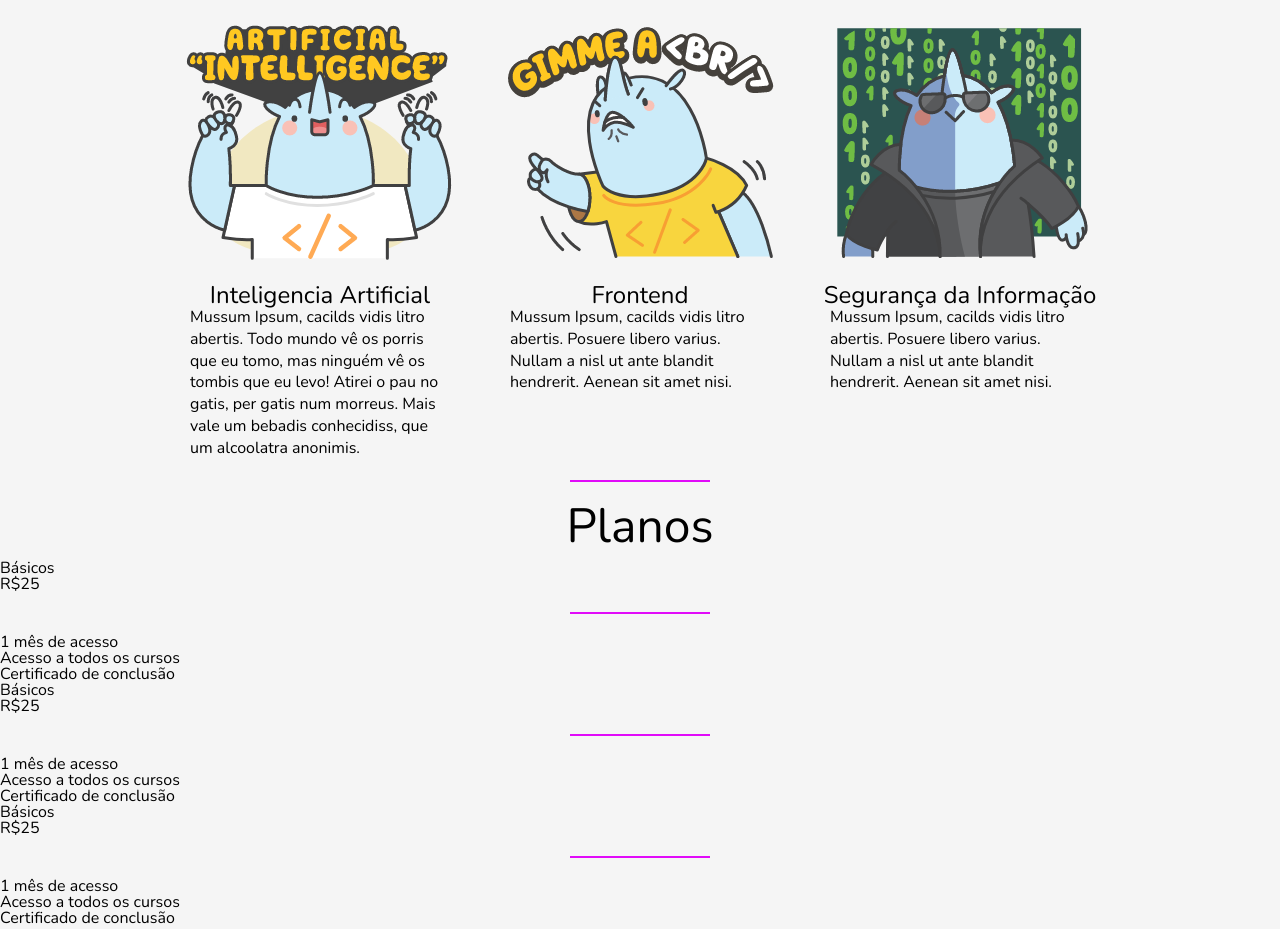
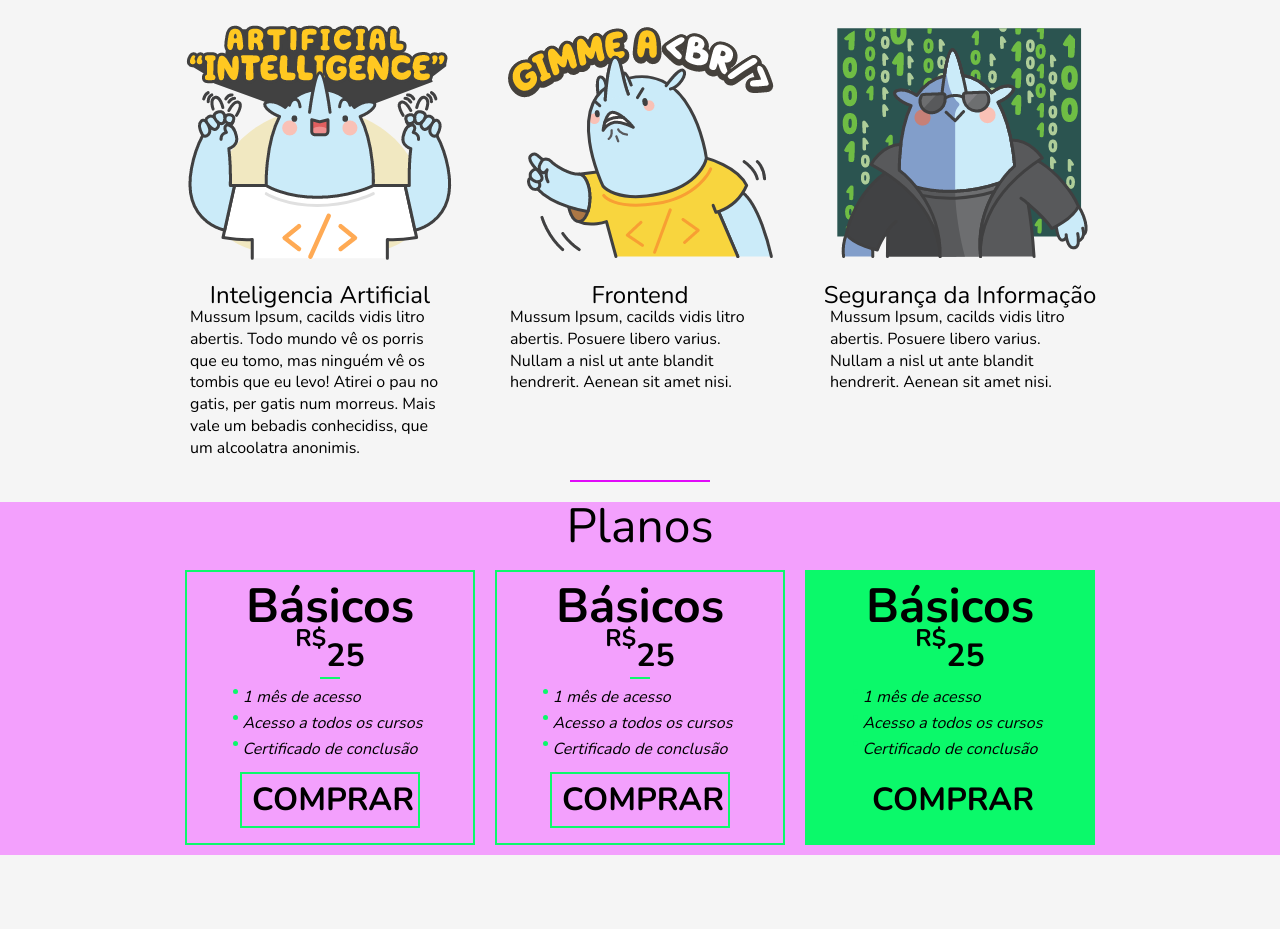
Before and after one commit to laisfernandasales/FrontBox, a plain HTML site: page index.html in a window 1280 px wide. Shown: the part 791-1720 px from the top of the page. After the commit the page ends 1646 px from the top, so only its background shows below. Drawn offline with nearby package versions, Linux system fonts and the light colour scheme.

Commit message:
continuacao

```diff
--- a/css/styles.css
+++ b/css/styles.css
@@ -161,7 +161,87 @@ margin: 10px;
 /**********************************/
 /* 6. Planos
 /**********************************/
+.planos {
+	background-color: var(--clr-pink-light);
+}
 
+.planos-c {
+	max-width: 960px;/*largura máxima*/
+	margin: 0 auto;/*centraliza o conteúdo*/
+	display: flex; /*coloca os itens em linha*/
+	flex-wrap: wrap;/*quebra a linha*/
+	justify-content: center;
+
+}
+
+.plano {
+	width: 290px;
+	margin: 10px;
+	border:  2px solid var(--clr-green-light);
+}
+
+.plano__titulo {
+	font-size: 3rem;/*tamanho da fonte*/
+	font-weight: bold;/*negrito*/
+	text-align: center;/*centraliza o texto*/
+	margin: 10px 0;/*margem em cima e em baixo*/
+}
+
+.plano__preco {
+	font-size: 2rem;
+	display: block;/*tira o espaço em branco em baixo da imagem*/
+	text-align: center;
+	font-weight: bold;
+}
+
+.plano__preco sup {
+	position: relative;/*posição relativa*/
+	font-size: 1.5rem;
+	top : -20px;
+}
+
+.plano__divisor {
+	background-color: var(--clr-green-light);
+	width: 20px;
+	margin: 5px auto;
+}
+
+.plano__lista {
+	max-width: 195px;/*largura máxima*/
+	margin: 0 auto;/*centraliza o conteúdo*/
+}
+
+.plano-lista__item {
+	margin: 10px 0;
+	font-style: italic;
+	display: flex;
+}
+
+.plano-lista__item::before {
+	content: "";/*conteúdo vazio*/
+	display: block;/*tira o espaço em branco em baixo da imagem*/
+	width: 5px;
+	height: 5px;
+	background-color: var(--clr-green-light);
+	border-radius: 5px;/*borda arredondada*/
+	margin-right: 5px;/*margem a direita*/
+}
+
+.plano__btn-comprar {
+	display: block;/*tira o espaço em branco em baixo da imagem*/
+	max-width: 180px;/*largura máxima*/
+	font-size: 2rem;/*tamanho da fonte*/
+	font-weight: bold;/*negrito*/
+	margin: 15px auto;/*margem em cima e em baixo*/
+	padding: 10px;/*preenchimento*/
+	text-align: center;/*centraliza o texto*/
+	text-transform: uppercase;/*transforma o texto em maiúsculo*/
+	border: 2px solid var(--clr-green-light);
+}
+
+.plano:last-child {/*último filho*/
+	background-color: var(--clr-green-light);/*cor de fundo*/
+	}
 /**********************************/
 /* 7. Vantagens
 /**********************************/
--- a/index.html
+++ b/index.html
@@ -106,16 +106,8 @@
 				<li class="plano-lista__item">Acesso a todos os cursos</li>
 				<li class="plano-lista__item">Certificado de conclusão</li>
 			</ul>
-			<a href="#" class="plano__btn-comprar"></a>
+			<a href="#" class="plano__btn-comprar">Comprar</a>
 		</div>
-        <div>
-
-		</div>
-		<div>
-
-		</div>
-	</div>
-	<div class="planos-c">
 		<div class="plano">
 			<h2 class="plano__titulo">Básicos</h2>
 			<span class="plano__preco"><sup>R$</sup>25</span>
@@ -125,17 +117,9 @@
 				<li class="plano-lista__item">Acesso a todos os cursos</li>
 				<li class="plano-lista__item">Certificado de conclusão</li>
 			</ul>
-			<a href="#" class="plano__btn-comprar"></a>
-		</div>
-        <div>
+			<a href="#" class="plano__btn-comprar">Comprar</a>
 
-		</div>
-		<div>
-
-		</div>
-	</div>
-	<div class="planos-c">
-		<div class="plano">
+		</div><div class="plano">
 			<h2 class="plano__titulo">Básicos</h2>
 			<span class="plano__preco"><sup>R$</sup>25</span>
 			<hr class="plano__divisor">
@@ -144,15 +128,10 @@
 				<li class="plano-lista__item">Acesso a todos os cursos</li>
 				<li class="plano-lista__item">Certificado de conclusão</li>
 			</ul>
-			<a href="#" class="plano__btn-comprar"></a>
-		</div>
-        <div>
-
-		</div>
-		<div>
-
+			<a href="#" class="plano__btn-comprar">Comprar</a>
 		</div>
 	</div>
+
 
 </section>
 </body>
```
